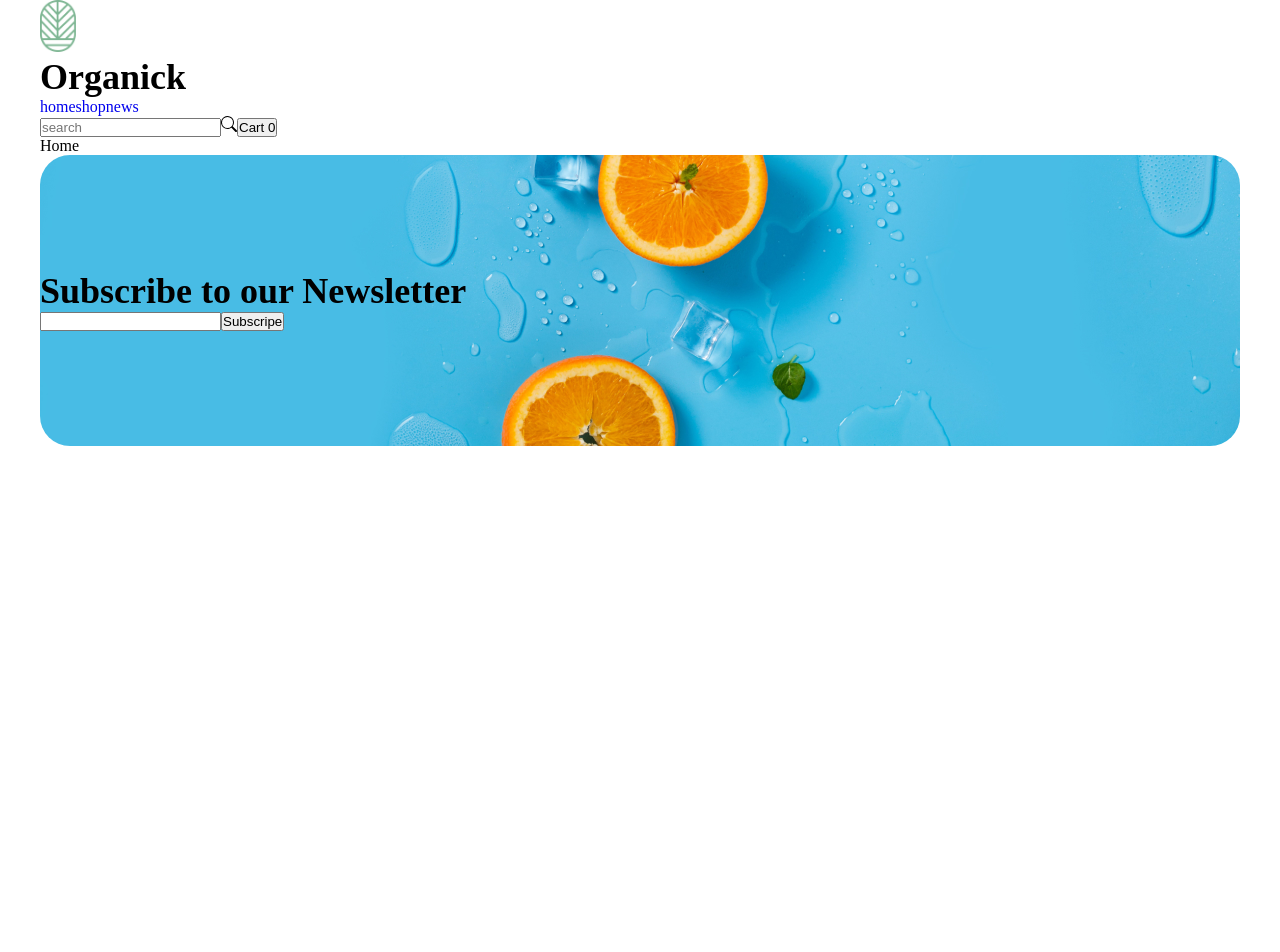
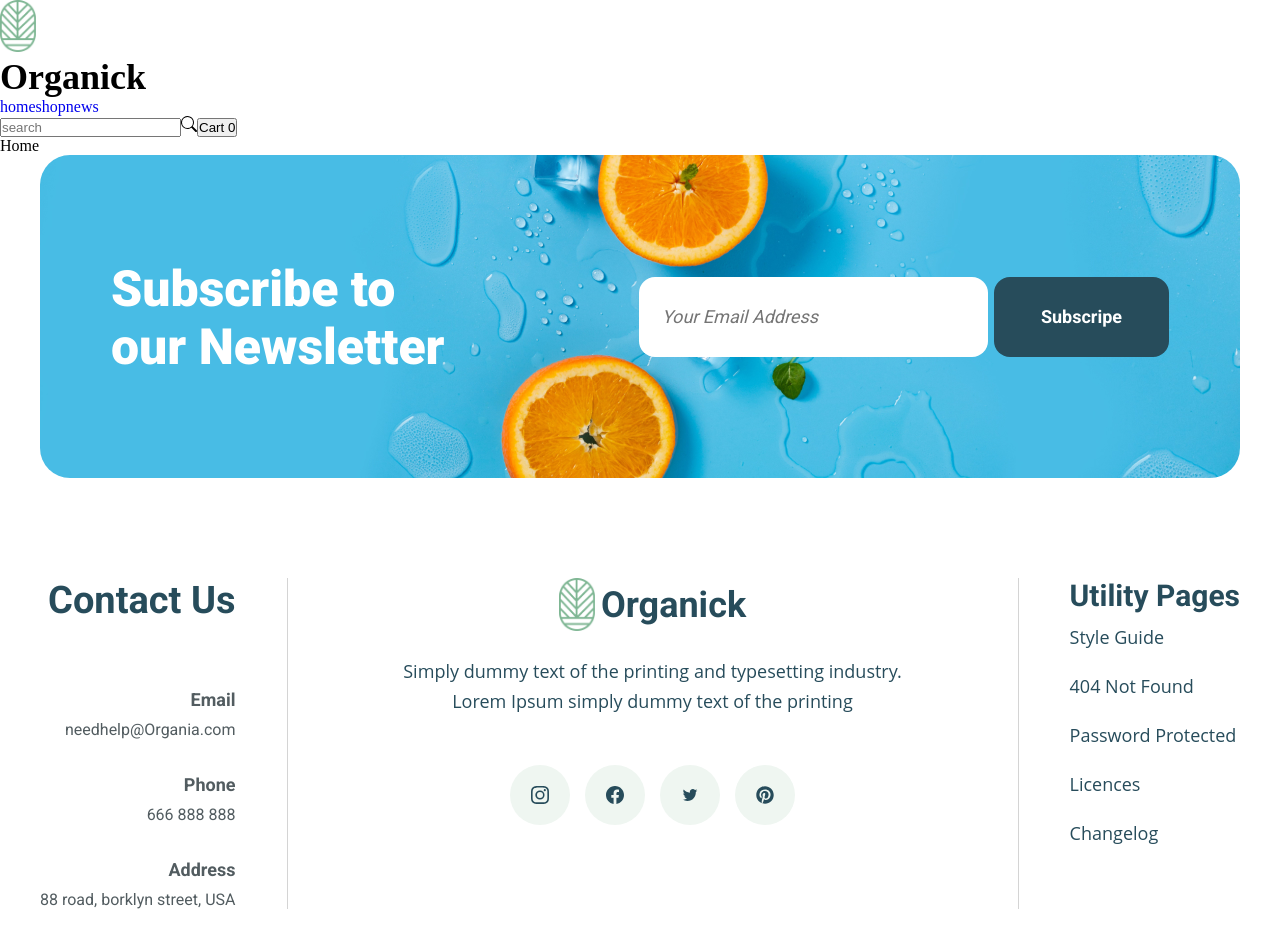
Before and after one commit to Aiska2005/organic, a React (Vite) app: page / in a window 1280 px wide. Shown: the top 952 px of the page. Before the commit the page ends 800 px from the top, so only its background shows below. Built offline with nearby package versions, Linux system fonts and the light colour scheme; a web font is replaced by a local one.

Commit message:
footer update

```diff
--- a/src/App.jsx
+++ b/src/App.jsx
@@ -7,7 +7,7 @@ import News from "./pages/News/News";
 
 const App = () => {
   return (
-    <div className="container">
+    <div>
       <Routes>
         <Route path="/" element={<Layout />}>
           <Route index element={<Home />} />
--- a/src/components/Footer/Footer.jsx
+++ b/src/components/Footer/Footer.jsx
@@ -1,4 +1,7 @@
 import React from "react";
+import { BsInstagram, BsFacebook } from "react-icons/bs";
+import { AiOutlineTwitter } from "react-icons/ai";
+import { FaPinterest } from "react-icons/fa";
 import "./Footer.scss";
 
 const Footer = () => {
@@ -11,11 +14,66 @@ const Footer = () => {
               <h1>Subscribe to our Newsletter</h1>
             </div>
             <div className="footer-input">
-              <input type="text" />
+              <input placeholder="Your Email Address" type="text" />
               <button>Subscripe</button>
             </div>
           </div>
+          <div className="footer-info">
+            <div className="footer-contact">
+              <h1>Contact Us</h1>
+              <div>
+                <span>Email</span>
+                <p>needhelp@Organia.com</p>
+              </div>
+              <div>
+                <span>Phone</span>
+                <p>666 888 888</p>
+              </div>
+              <div>
+                <span>Address</span>
+                <p>88 road, borklyn street, USA</p>
+              </div>
+            </div>
+            <div className="footer-organick">
+              <div className="footer-logo">
+                <img src="/public/assets/header/Logo.png" alt="" />
+                <h1>Organick</h1>
+              </div>
+              <p>
+                Simply dummy text of the printing and typesetting industry.
+                Lorem Ipsum simply dummy text of the printing
+              </p>
+
+              <div className="footer-social">
+                <div>
+                  <BsInstagram />
+                </div>
+                <div>
+                  <BsFacebook />
+                </div>
+                <div>
+                  <AiOutlineTwitter />
+                </div>
+                <div>
+                  <FaPinterest />
+                </div>
+              </div>
+            </div>
+            <div className="footer-pages">
+              <h1>Utility Pages</h1>
+              <div className="pt-25">
+                <p>Style Guide</p>
+                <p>404 Not Found</p>
+                <p>Password Protected</p>
+                <p>Licences</p>
+                <p>Changelog</p>
+              </div>
+            </div>
+          </div>
         </div>
+      </div>
+      <div className="end">
+        <h3>Copyright © <span>Organick</span></h3>
       </div>
     </footer>
   );
--- a/src/components/Footer/Footer.scss
+++ b/src/components/Footer/Footer.scss
@@ -1,8 +1,191 @@
 .footer{
+    width: 100%;
+
 
     .footer-subscribe{
         border-radius: 30px;
         background-image: url('/public/assets/footer-img.jpg');
-        padding: 115px 0;
+        padding: 105px 71px;
+        display: flex;
+        justify-content: space-between;
+        align-items: center;
+
+        .footer-title{
+            width: 357px;
+            height: 113px;
+
+            h1{
+                color: var(--color);
+                font-size: 50px;
+                font-family: Roboto;
+                font-weight: 800;
+                line-height: normal;
+            }
+        }
+
+        .footer-input{
+            display: flex;
+            justify-content: space-between;
+            gap: 6px;
+
+            input{
+                width: 349px;
+                height: 80px;
+                border-radius: 16px;
+                padding-left: 23px;
+                padding-right: 23px;
+                font-size: 18px;
+                font-family: Roboto;
+                font-style: italic;
+                line-height: normal;
+                border: none;
+                background: var(--color);
+            }
+            button{
+                padding: 28px  47px;
+                border: none;
+                border-radius: 16px;
+                color: var(--color);
+                background: var(--dark-color);
+                font-size: 18px;
+                font-family: Roboto;
+                font-weight: 700;
+                font-style: normal;
+                line-height: normal;
+            }
+        }
     }
+
+
+    .footer-info{
+        color: var(--dark-color);
+        font-family: Roboto;
+        font-style: normal;
+        line-height: normal;
+        font-weight: 700;
+        padding-top:100px;
+        display: flex;
+        justify-content: space-between;
+        gap: 41px;
+
+        .footer-contact{
+            text-align: right;
+            display: flex;
+            flex-direction: column;
+            gap: 35px;
+            border-right: 1px  solid #D4D4D4;
+            padding-right: 51px;
+            h1{
+                font-size: 38px;
+                margin-bottom: 32px;
+            }
+            span{
+                color: var(--dark-black-color);
+                font-size: 18px;
+            }
+            p{
+                color: var(--dark-black-color);
+                font-weight: 400;
+                padding-top: 10px;
+
+            }
+
+        }
+
+
+        .footer-organick{
+            text-align: center;
+            width: 543px;
+
+            .footer-logo{
+                display: flex;
+                justify-content: center;
+                align-items: center;
+                gap: 6px;
+
+                img{
+                    width: 36px;
+                    height: 53px;
+                }
+            }
+
+
+            p{
+                padding-top: 26px;
+                font-size: 18px;
+                font-family: Open Sans;
+                font-weight: 400;
+                font-style: normal;
+                line-height: 165.4%;
+            }
+
+            .footer-social{
+                margin-top: 49px;
+                display: flex;
+                justify-content: center;
+                gap: 15px;
+
+                div{
+                    width: 60px;
+                    height: 60px;
+                    background: var(--blue-color);
+                    font-size: 18px;
+                    border-radius: 50%;
+                    display: flex;
+                    justify-content: center;
+                    align-items: center ;
+                }
+            }
+        }
+
+        .footer-pages{
+            text-align: left;
+            border-left: 1px solid #D4D4D4 ;
+            padding-left: 51px;
+
+            h1{
+                font-family: Roboto;
+                font-size: 30px;
+                font-style: normal;
+                font-weight: 700;
+                line-height: normal;
+            }
+
+            p{
+                font-size: 18px;
+                font-style: normal;
+                font-weight: 400;
+                font-family: Open Sans;
+                line-height: 272.9%;
+            }
+
+        }
+
+    }
+
 }
+.end{
+    text-align: center;
+    margin-top: 100px;
+    padding: 25px;
+    border-top: 1px solid #D4D4D4;
+
+    h3{
+        color: var(--dark-color);
+        text-align: center;
+        font-family: Open Sans;
+        font-size: 18px;
+        font-style: normal;
+        font-weight: 400;
+        line-height: 165.4%;
+
+        span{
+            font-family: Open Sans;
+            font-size: 18px;
+            font-style: normal;
+            font-weight: 700;
+            line-height: 165.4%;
+        }
+    }
+
+}
--- a/src/components/Header/Header.jsx
+++ b/src/components/Header/Header.jsx
@@ -1,7 +1,7 @@
 import React from "react";
 import NavLink from "./NavLink/NavLink";
 import "./Header.css";
-import logo from "../../../public/header/Logo.png";
+import logo from "../../../public/assets/header/Logo.png";
 import Search from "./Search/Search";
 
 const Header = () => {
--- a/src/main.jsx
+++ b/src/main.jsx
@@ -3,6 +3,7 @@ import ReactDOM from "react-dom/client";
 import App from "./App.jsx";
 import { BrowserRouter } from "react-router-dom";
 import "./main.scss";
+import 'macro-css'
 
 ReactDOM.createRoot(document.getElementById("root")).render(
   <React.StrictMode>
--- a/src/main.scss
+++ b/src/main.scss
@@ -17,8 +17,9 @@ body{
 }
 
 :root{
+  --color:#FFF;
   --bg-color: #F9F8F8;
-  --color:  #274C5B;
+  --dark-color:  #274C5B;
   --grean-color: #7EB693;
   --yellow-color: #EFD372;
   --gray-color: #D4D4D4;
```
Also changed, not shown: public/assets/Line.png (added), public/assets/header/Logo.png (renamed from public/header/Logo.png).
